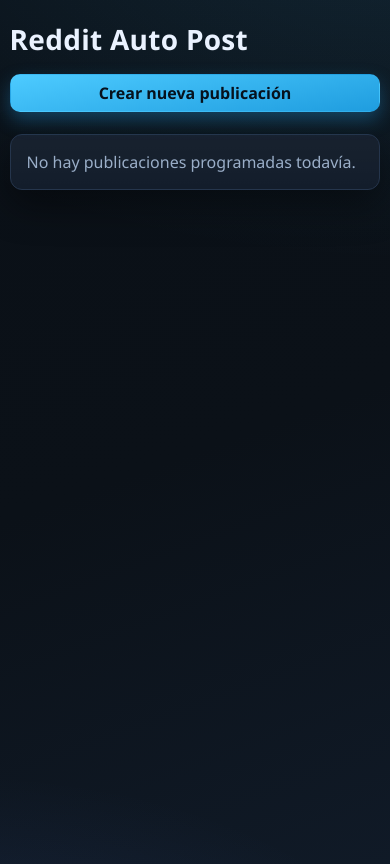
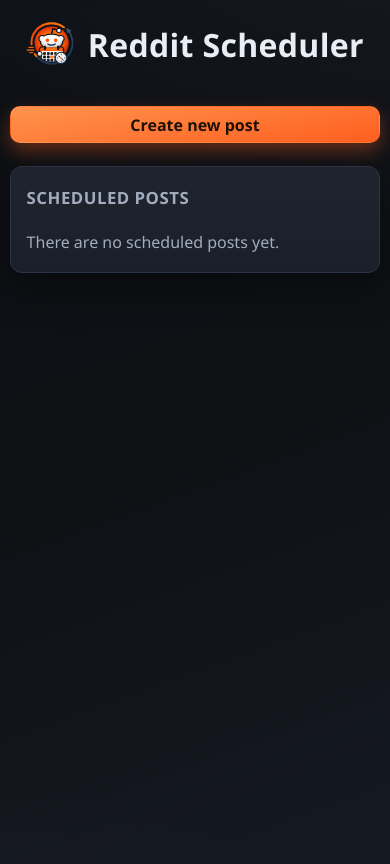
Before and after one commit to PolPuigdo/Reddit-Post-Scheduler, a Flask app: page / in a window 390 px wide. Run offline with Flask 3, Linux system fonts and the light colour scheme.

Commit message:
style improvements

```diff
--- a/app/static/css/styles.css
+++ b/app/static/css/styles.css
@@ -1,13 +1,13 @@
 :root {
-    --bg: #0b1118;
-    --bg-accent: #101a27;
-    --surface: #131d2b;
-    --surface-2: #1a2636;
-    --text-primary: #eaf2ff;
-    --text-muted: #9aaec8;
-    --border: #25354c;
-    --accent: #49c2ff;
-    --accent-strong: #2196d9;
+    --bg: #0f1115;
+    --bg-accent: #151922;
+    --surface: #1a1f2a;
+    --surface-2: #222938;
+    --text-primary: #e8edf6;
+    --text-muted: #a2acbd;
+    --border: #2c3447;
+    --accent: #ff7a2f;
+    --accent-strong: #ff5f1f;
     --success: #22c27f;
     --warning: #f3b84d;
     --danger: #ff5f79;
@@ -33,9 +33,9 @@ body {
     font-family: "Segoe UI Variable", "Segoe UI", "Trebuchet MS", "Verdana", sans-serif;
     color: var(--text-primary);
     background:
-        radial-gradient(1200px 600px at 110% -10%, rgba(73, 194, 255, 0.12), transparent 58%),
-        radial-gradient(900px 480px at -15% 120%, rgba(91, 137, 255, 0.13), transparent 55%),
-        linear-gradient(160deg, #0a1017 0%, var(--bg) 52%, var(--bg-accent) 100%);
+        radial-gradient(1200px 600px at 110% -10%, rgba(255, 255, 255, 0.04), transparent 58%),
+        radial-gradient(900px 480px at -15% 120%, rgba(255, 255, 255, 0.03), transparent 55%),
+        linear-gradient(160deg, #0c0f14 0%, var(--bg) 52%, var(--bg-accent) 100%);
 }
 
 a {
@@ -65,10 +65,67 @@ a:hover {
     margin-bottom: 1.4rem;
 }
 
+.home-header {
+    display: grid;
+    grid-template-columns: minmax(0, 1fr) auto minmax(0, 1fr);
+    align-items: center;
+    column-gap: 2.4rem;
+    margin-bottom: 2.35rem;
+}
+
+.home-header .brand {
+    grid-column: 2;
+    justify-content: center;
+}
+
+.home-header h1 {
+    font-size: clamp(2.2rem, 4.6vw, 3rem);
+}
+
+.home-add-btn {
+    grid-column: 3;
+    justify-self: end;
+    margin-left: 2.2rem;
+}
+
+.brand,
+.title-with-logo {
+    display: flex;
+    align-items: center;
+    gap: 0.85rem;
+}
+
+.brand-logo {
+    width: 56px;
+    height: 56px;
+    object-fit: contain;
+    flex-shrink: 0;
+}
+
+.title-logo {
+    width: 42px;
+    height: 42px;
+    object-fit: contain;
+    flex-shrink: 0;
+}
+
 h1 {
     margin: 0;
     font-size: clamp(1.75rem, 3vw, 2.5rem);
     letter-spacing: 0.01em;
+}
+
+.section-title {
+    margin: 0 0 1.35rem 0;
+    font-size: 1.05rem;
+    letter-spacing: 0.03em;
+    text-transform: uppercase;
+    color: var(--text-muted);
+}
+
+.posts-section {
+    margin-top: 1.4rem;
+    padding: 1.75rem 1.5rem;
 }
 
 .card {
@@ -103,23 +160,23 @@ h1 {
 }
 
 .btn-primary {
-    background: linear-gradient(170deg, #4dcbff 0%, #1f9ddf 100%);
-    color: #06111d;
-    box-shadow: 0 8px 18px rgba(33, 150, 217, 0.35);
+    background: linear-gradient(170deg, #ff934d 0%, #ff5f1f 100%);
+    color: #1f1006;
+    box-shadow: 0 8px 18px rgba(255, 95, 31, 0.35);
 }
 
 .btn-primary:hover {
-    background: linear-gradient(170deg, #6ed6ff 0%, #2aa9ea 100%);
+    background: linear-gradient(170deg, #ffa466 0%, #ff7234 100%);
 }
 
 .btn-secondary {
-    background: #162335;
-    border-color: #2c435e;
+    background: #232a3a;
+    border-color: #3a455d;
     color: var(--text-primary);
 }
 
 .btn-secondary:hover {
-    background: #1c2b41;
+    background: #2a3347;
 }
 
 .btn-danger {
@@ -336,6 +393,10 @@ textarea {
         padding: 1rem;
     }
 
+    .posts-section {
+        padding: 1.2rem 1rem;
+    }
+
     .detail-grid {
         grid-template-columns: 1fr;
         gap: 0.32rem;
@@ -343,6 +404,24 @@ textarea {
 
     .detail-label {
         margin-top: 0.5rem;
+    }
+
+    .brand-logo {
+        width: 48px;
+        height: 48px;
+    }
+
+    .title-logo {
+        width: 36px;
+        height: 36px;
+    }
+
+    .home-header {
+        column-gap: 1.2rem;
+    }
+
+    .home-header h1 {
+        font-size: clamp(2rem, 5.6vw, 2.6rem);
     }
 }
 
@@ -359,4 +438,19 @@ textarea {
     .page-header .btn {
         width: 100%;
     }
+
+    .home-header {
+        display: flex;
+        flex-direction: column;
+        align-items: center;
+        gap: 0.95rem;
+    }
+
+    .home-header .brand {
+        justify-content: center;
+    }
+
+    .home-add-btn {
+        margin-left: 0;
+    }
 }
--- a/app/web/templates/index.html
+++ b/app/web/templates/index.html
@@ -1,29 +1,34 @@
 <!DOCTYPE html>
-<html lang="es">
+<html lang="en">
 <head>
     <meta charset="UTF-8">
     <meta name="viewport" content="width=device-width, initial-scale=1.0">
-    <title>Reddit Auto Post</title>
+    <title>Reddit Scheduler</title>
+    <link rel="icon" type="image/png" href="{{ url_for('static', filename='img/app_logo.png') }}">
     <link rel="stylesheet" href="{{ url_for('static', filename='css/styles.css') }}">
 </head>
 <body>
     <main class="page">
-        <header class="page-header">
-            <h1>Reddit Auto Post</h1>
-            <a class="btn btn-primary" href="/posts/new">Crear nueva publicaci&oacute;n</a>
+        <header class="page-header home-header">
+            <div class="brand">
+                <img class="brand-logo" src="{{ url_for('static', filename='img/app_logo.png') }}" alt="Reddit Scheduler logo">
+                <h1>Reddit Scheduler</h1>
+            </div>
         </header>
 
-        <section class="card section">
+        <a class="btn btn-primary home-add-btn" href="/posts/new">Create new post</a>
+        <section class="card section posts-section">
+            <h2 class="section-title">Scheduled posts</h2>
             {% if posts %}
                 <div class="data-table-wrap">
                     <table class="data-table">
                         <thead>
                             <tr>
                                 <th>ID</th>
-                                <th>T&iacute;tulo</th>
+                                <th>Title</th>
                                 <th>Subreddit</th>
-                                <th>Estado</th>
-                                <th>Fecha programada (UTC)</th>
+                                <th>Status</th>
+                                <th>Scheduled date (UTC)</th>
                             </tr>
                         </thead>
                         <tbody>
@@ -45,7 +50,7 @@
                 </div>
             {% else %}
                 <div class="empty">
-                    No hay publicaciones programadas todav&iacute;a.
+                    There are no scheduled posts yet.
                 </div>
             {% endif %}
         </section>
```
Also changed, not shown: other parts of app/static/css/styles.css (+17 -17 lines), app/web/templates/create_post.html (+15 -11 lines), app/web/templates/post_detail.html (+20 -16 lines), app/static/img/app_logo.png (added).
